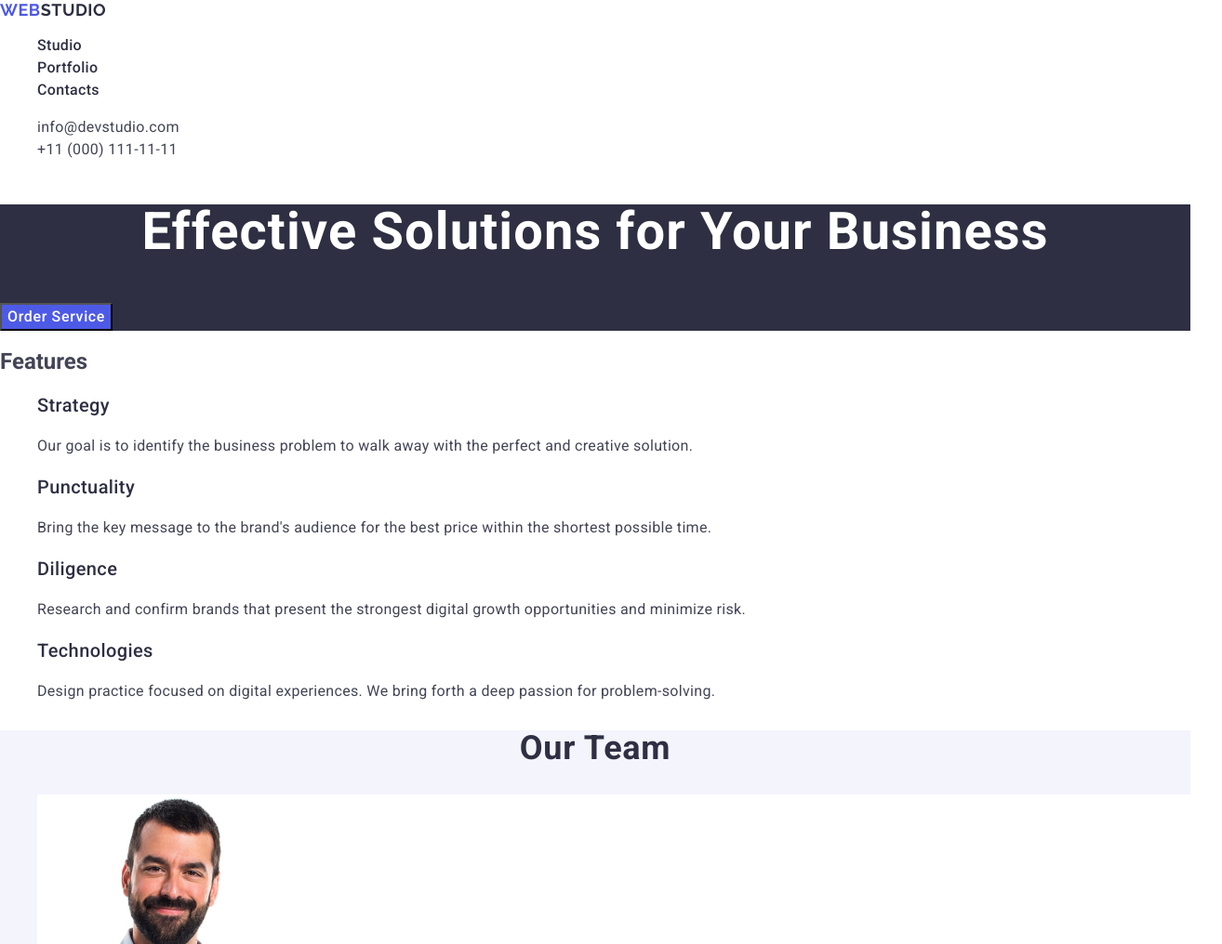
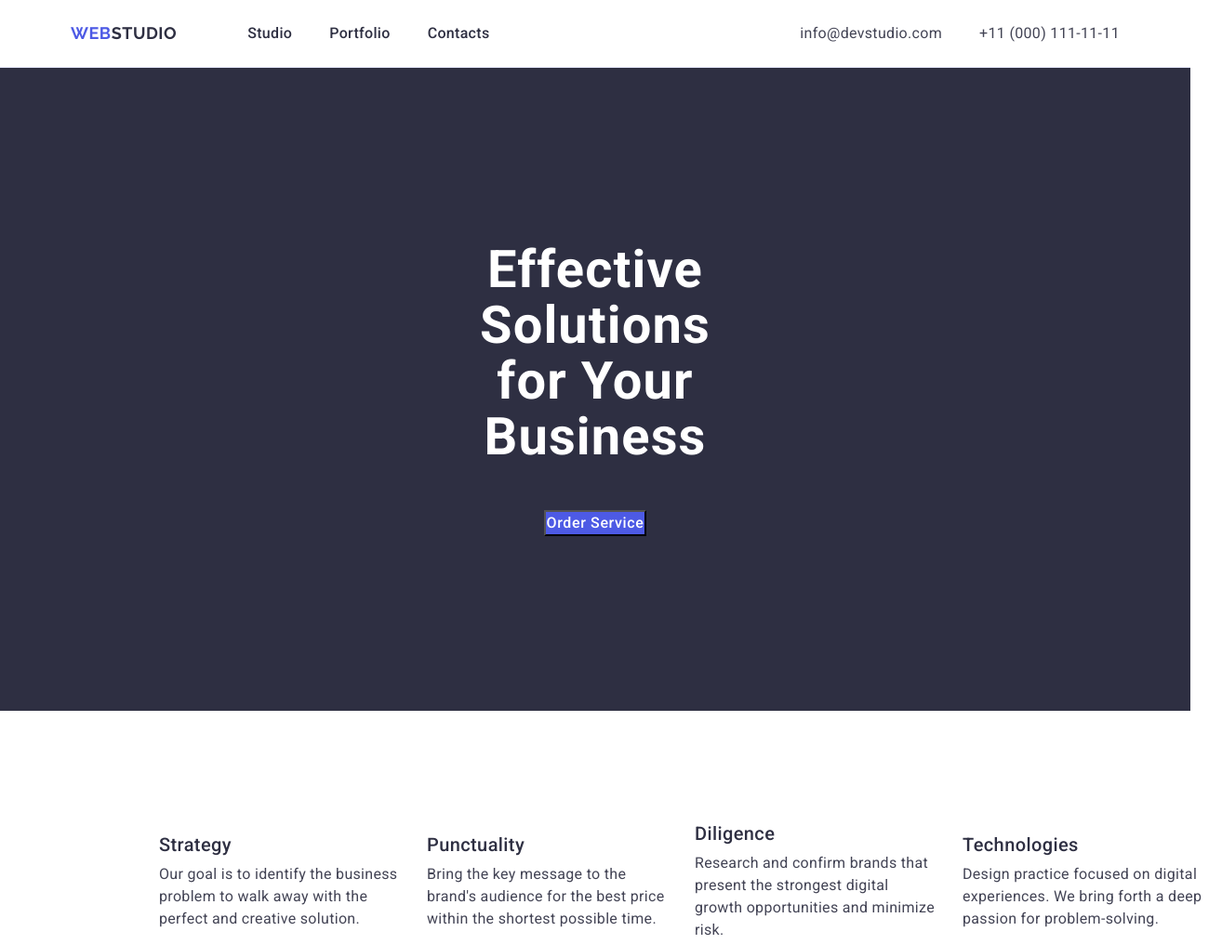
Before and after one commit to KarinaShcherbakova/goit-markup-hw-03, a plain HTML site: page index.html in a window 1280 px wide. Shown: the top 1016 px of the page at 93% size, 1314 px wide, since content can reach past the window. Drawn offline with nearby package versions, Linux system fonts and the light colour scheme.

Commit message:
first commit

```diff
--- a/css/styles.css
+++ b/css/styles.css
@@ -6,11 +6,54 @@ body {
 a {
     text-decoration: none;
 }
-ul {
+ul, ol {
     list-style: none;
+    padding-top: 0;
+    margin-bottom: 0;
+    padding-left: 0;
+}
+p, h1, h2, h3, h4, h5, h6 {
+    margin-top: 0;
+    margin-bottom: 0;
+}
+.visually-hidden {
+    position: absolute;
+    width: 1px;
+    height: 1px;
+    margin: -1px;
+    border: 0;
+    padding: 0;
+    white-space: nowrap;
+    clip-path: inset(100%);
+    clip: rect(0 0 0 0);
+    overflow: hidden;
+  }
+* {
+    margin: 0;
+    padding: 0;
+    list-style: 0;
+    box-sizing: border-box;
+}
+.container {
+    width: 1158px;
+    padding: 0 15px;
+    margin: 0 auto;
 }
 
+
 /*____________________HEADER__________________*/
+.header {
+    border-bottom: 1px solid #e7e9fc;
+}
+.header-container {
+    display: flex;
+    align-items: center;
+}
+.navigation {
+display: flex;
+align-items: center;
+}
+
 .logo {
     font-family: "Raleway", sans-serif;
     font-weight: 700;
@@ -19,9 +62,14 @@ ul {
     letter-spacing: 0.03em;
     text-transform: uppercase;
     color: #4d5ae5;
+    margin-right: 76px;
     }
 .logo-part {
     color: #2e2f42;
+}
+.nav-list {
+    display: flex;
+    gap: 40px;
 }
 .nav-link {
     font-weight: 500;
@@ -29,6 +77,8 @@ ul {
     line-height: 1.5;
     letter-spacing: 0.02em;
     color: #2e2f42;
+    padding: 24px 0;
+    display: block;
 }
 .nav-link:hover,
 .nav-link:focus {
@@ -36,6 +86,12 @@ ul {
 }
 .address {
     font-style: normal;
+    margin-left: auto;
+}
+.address-list {
+    display: flex;
+    gap: 40px;
+
 }
 .address-link {
     font-size: 16px;
@@ -52,7 +108,17 @@ ul {
 /*______________________HERO____________________*/
 .hero {
     background-color: #2e2f42;
+    padding-top: 188px;
+    padding-right: 472px;
+    padding-left: 472px;
+    padding-bottom: 188px;
 }
+
+.hero-container {
+    display: flex;
+    align-items: center;
+}
+
 .hero-title {
     font-weight: 700;
     font-size: 56px;
@@ -60,8 +126,14 @@ ul {
     letter-spacing: 0.02em;
     text-align: center;
     color: #fff;
+    margin-bottom: 48px;
 }
-.hero-button {
+.hero-buttons {
+    display: flex;
+    align-items: center;
+
+}
+.hero-btn {
     font-weight: 500;
     font-size: 16px;
     line-height: 1.5;
@@ -69,6 +141,8 @@ ul {
     color: #fff;
     background-color: #4D5AE5;
     cursor: pointer;
+    margin: 0 auto;
+
 }
 .hero-button:hover,
 .hero-button:focus {
@@ -77,28 +151,51 @@ ul {
 /*_____________________________________________*/
 /*____________________FEATURES_________________*/
 .features {
+    padding-top: 120px;
+    padding-right: 156px;
+    padding-bottom: 120px;
+    padding-left: 156px;
+}
+ .features-container {
+  display: flex;
+  align-items: center;
+}
 
+.features-list {
+    display: flex;
+    align-items: center;
+    gap: 24px;
+    width: 1128px;
 }
-.features-list {
-}
-.features-item {
-}
+
 .features-subtitle {
     font-weight: 500;
     font-size: 20px;
     line-height: 1.2;
     letter-spacing: 0.02em;
     color: #2e2f42;
+    margin-bottom: 8px;
+    width: 264px;
 }
+
 .features-item-text {
     font-size: 16px;
     line-height: 1.5;
     letter-spacing: 0.02em;
     color: #434455;
+    width: 264px;
 }/*___________________________________________*/
 /*_____________________TEAM__________________*/
 .team {
     background: #f4f4fd;
+    padding-top: 120px;
+    padding-right: 156px;
+    padding-bottom: 120px;
+    padding-left: 156px;
+}
+ .team-container {
+    display: flex;
+    align-items: center;
 }
 .team-title {
     font-weight: 700;
@@ -108,14 +205,28 @@ ul {
     text-align: center;
     color: #2e2f42;
     text-transform: capitalize;
+    margin-bottom: 75px;
 }
-.team-list {
+ .team-list {
+    display: flex;
+    align-items: center;
+    gap: 24px;
 }
 .team-item {
     background-color: #FFFFFF;
 }
-.team-image {
+.team-image-container {
+    display: block;
+    max-width: 100%;
+    height: auto;
 }
+.team-subtitle-container {
+    padding-top: 32px;
+    padding-right: 16px;
+    padding-bottom: 32px;
+    padding-left: 16px;
+}
+
 .team-subtitle {
     font-weight: 500;
     font-size: 20px;
@@ -123,6 +234,7 @@ ul {
     letter-spacing: 0.02em;
     text-align: center;
     color: #2e2f42;
+    margin-bottom: 8px;
 }
 .team-item-text {
     font-size: 16px;
@@ -135,6 +247,12 @@ ul {
 /*___________________________________________*/
 /*_____________________PORTFOLIO_____________*/
 .portfolio {
+    margin-bottom: 120px;
+}
+.portfolio-container {
+    display: flex;
+    align-items: center;
+    padding: 72px;
 }
 .portfolio-title {
     font-weight: 700;
@@ -144,6 +262,9 @@ ul {
     text-align: center;
     color: #2e2f42;
     text-transform: capitalize;
+}
+.container .portfolio-list {
+
 }
 .portfolio-list {
     background-color: #FFFFFF
@@ -169,8 +290,12 @@ ul {
 /*_____________________FOOTER_______________*/
 .footer-navigation {
     background: #2e2f42;
+    padding: 100px 1020px 100px 156px;
 }
+.footer-navigation-container {
+    width: 264px;
 
+}
 .footer-logo-part {
     font-weight: 700;
     font-size: 18px;
@@ -185,5 +310,6 @@ ul {
     line-height: 1.5;
     letter-spacing: 0.02em;
     color: #f4f4fd;
+    margin-top: 16px;
 }
 /*___________________________________________*/
--- a/index.html
+++ b/index.html
@@ -22,12 +22,13 @@
   </head>
 
   <body>
-    <header>
-      <nav>
+    <header class="header">
+      <div class="container header-container">
+        <nav class="navigation">
           <a class="logo" href="./index.html"
             >Web<span class="logo-part">Studio</span></a
           >
-        <ul>
+          <ul class="nav-list">
             <li>
               <a class="nav-link" href="./index.html">Studio</a>
             </li>
@@ -39,9 +40,8 @@
             </li>
           </ul>
         </nav>
-
         <address class="address">
-        <ul>
+          <ul class="address-list">
             <li>
               <a class="address-link" href="mailto:info@devstudio.com"
                 >info@devstudio.com</a
@@ -54,22 +54,26 @@
             </li>
           </ul>
         </address>
+      </div>
     </header>
 
     <main>
       <section class="hero">
         <h1 class="hero-title">Effective Solutions for Your Business</h1>
-        <button type="button" class="hero-button">Order Service</button>
+        <div class="hero-buttons">
+          <button type="button" class="hero-btn">Order Service</button>
+        </div>
       </section>
 
       <section class="features">
-        <h2>Features</h2>
+        <h2 class="visually-hidden">Features</h2>
+        <div class="container features-container">
           <ul class="features-list">
             <li class="features-item">
               <h3 class="features-subtitle">Strategy</h3>
               <p class="features-item-text">
-              Our goal is to identify the business problem to walk away with the
-              perfect and creative solution.
+                Our goal is to identify the business problem to walk away with
+                the perfect and creative solution.
               </p>
             </li>
             <li class="features-item">
@@ -94,12 +98,15 @@
               </p>
             </li>
           </ul>
+        </div>
       </section>
 
       <section class="team">
         <h2 class="team-title">Our Team</h2>
+        <div class="container team-container">
           <ul class="team-list">
             <li class="team-item">
+              <div class="team-image-container">
                 <img
                   src="./images/img-1.jpg"
                   alt="Mark Guerrero-Product Designer"
@@ -107,10 +114,14 @@
                   height="260"
                   class="team-image"
                 />
+              </div>
+              <div class="team-subtitle-container">
                 <h3 class="team-subtitle">Mark Guerrero</h3>
                 <p class="team-item-text">Product Designer</p>
+              </div>
             </li>
             <li class="team-item">
+              <div class="team-image-container">
                 <img
                   src="./images/img-2.jpg"
                   alt="Tom Ford-Frontend Developer"
@@ -118,10 +129,14 @@
                   height="260"
                   class="team-image"
                 />
+              </div>
+              <div class="team-subtitle-container">
                 <h3 class="team-subtitle">Tom Ford</h3>
                 <p class="team-item-text">Frontend Developer</p>
+              </div>
             </li>
             <li class="team-item">
+              <div class="team-image-container">
                 <img
                   src="./images/img-3.jpg"
                   alt="Camila Garcia-Marketing"
@@ -129,10 +144,14 @@
                   height="260"
                   class="team-image"
                 />
+              </div>
+              <div class="team-subtitle-container">
                 <h3 class="team-subtitle">Camila Garcia</h3>
                 <p class="team-item-text">Marketing</p>
+              </div>
             </li>
             <li class="team-item">
+              <div class="team-image-container">
                 <img
                   src="./images/img-4.jpg"
                   alt="Daniel Wilson-UI Designer"
@@ -140,13 +159,19 @@
                   height="260"
                   class="team-image"
                 />
+              </div>
+              <div class="team-subtitle-container">
                 <h3 class="team-subtitle">Daniel Wilson</h3>
                 <p class="team-item-text">UI Designer</p>
+              </div>
             </li>
           </ul>
+        </div>
       </section>
       <section class="portfolio">
         <h2 class="portfolio-title">Our Portfolio</h2>
+        <div class="container portfolio-container">
+          <div class="container portfolio-list">
             <ul class="portfolio-list">
               <li class="portfolio-item">
                 <img
@@ -215,16 +240,20 @@
                 <p class="portfolio-item-text">Marketing</p>
               </li>
             </ul>
+          </div>
+        </div>
       </section>
     </main>
     <footer class="footer-navigation">
+      <div class="container footer-navigation-container">
         <a class="logo" href="./index.html"
           >Web<span class="footer-logo-part">Studio</span></a
         >
         <p class="footer-text">
-        Increase the flow of customers and sales for your business with digital
-        marketing & growth solutions.
+          Increase the flow of customers and sales for your business with
+          digital marketing & growth solutions.
         </p>
+      </div>
     </footer>
   </body>
 </html>
```
Lines whose indentation alone changed are shown as unchanged.
